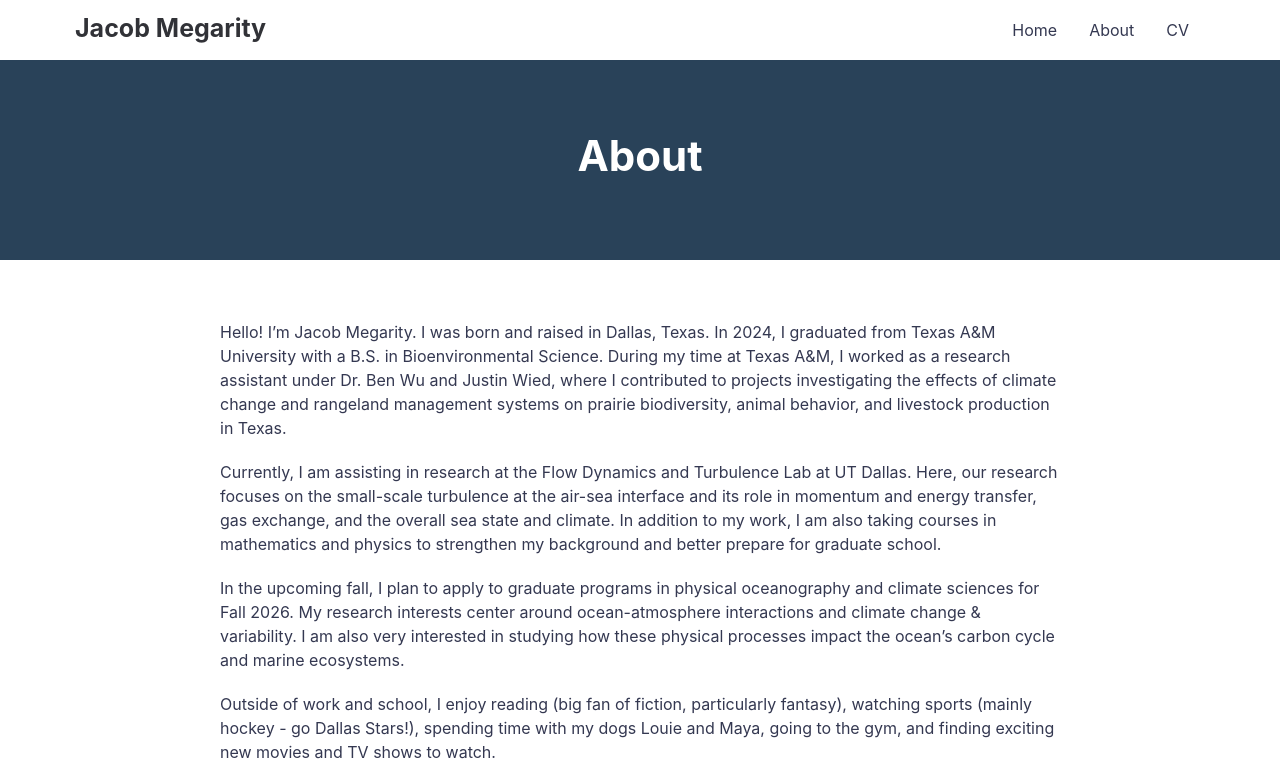
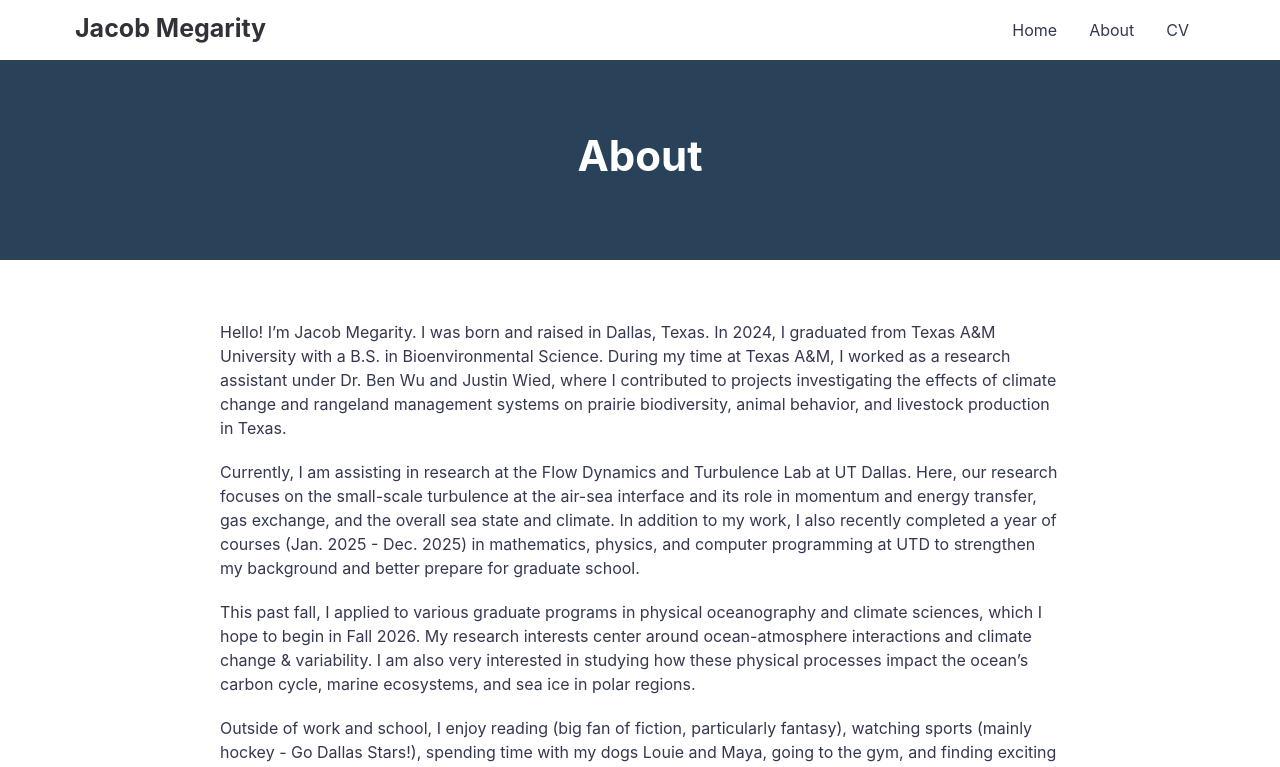
Before and after one commit to jacobmegarity/jacobmegarity.github.io, a Jekyll site: the page built from about.md, in a window 1280 px wide. Shown: the top 767 px of the page. Built offline with Jekyll 4.4.1, drawn with Linux system fonts in a browser that asks for light colours; some of the changed text lies outside the part shown.

Commit message:
Updated bio and CV

```diff
--- a/about.md
+++ b/about.md
@@ -6,11 +6,11 @@ permalink: /about/
 
 Hello! I’m Jacob Megarity. I was born and raised in Dallas, Texas. In 2024, I graduated from Texas A&M University with a B.S. in Bioenvironmental Science. During my time at Texas A&M, I worked as a research assistant under Dr. Ben Wu and Justin Wied, where I contributed to projects investigating the effects of climate change and rangeland management systems on prairie biodiversity, animal behavior, and livestock production in Texas.
 
-Currently, I am assisting in research at the Flow Dynamics and Turbulence Lab at UT Dallas. Here, our research focuses on the small-scale turbulence at the air-sea interface and its role in momentum and energy transfer, gas exchange, and the overall sea state and climate. In addition to my work, I am also taking courses in mathematics and physics to strengthen my background and better prepare for graduate school.
+Currently, I am assisting in research at the Flow Dynamics and Turbulence Lab at UT Dallas. Here, our research focuses on the small-scale turbulence at the air-sea interface and its role in momentum and energy transfer, gas exchange, and the overall sea state and climate. In addition to my work, I also recently completed a year of courses (Jan. 2025 - Dec. 2025) in mathematics, physics, and computer programming at UTD to strengthen my background and better prepare for graduate school.
 
-In the upcoming fall, I plan to apply to graduate programs in physical oceanography and climate sciences for Fall 2026. My research interests center around ocean-atmosphere interactions and climate change & variability. I am also very interested in studying how these physical processes impact the ocean's carbon cycle and marine ecosystems.
+This past fall, I applied to various graduate programs in physical oceanography and climate sciences, which I hope to begin in Fall 2026. My research interests center around ocean-atmosphere interactions and climate change & variability. I am also very interested in studying how these physical processes impact the ocean's carbon cycle, marine ecosystems, and sea ice in polar regions.
 
-Outside of work and school, I enjoy reading (big fan of fiction, particularly fantasy), watching sports (mainly hockey - go Dallas Stars!), spending time with my dogs Louie and Maya, going to the gym, and finding exciting new movies and TV shows to watch.
+Outside of work and school, I enjoy reading (big fan of fiction, particularly fantasy), watching sports (mainly hockey - Go Dallas Stars!), spending time with my dogs Louie and Maya, going to the gym, and finding exciting new movies and TV shows to watch.
 
 <!-- <style>
 table, td, tr {
```
Also changed, not shown: cv.md (+5 -5 lines).
